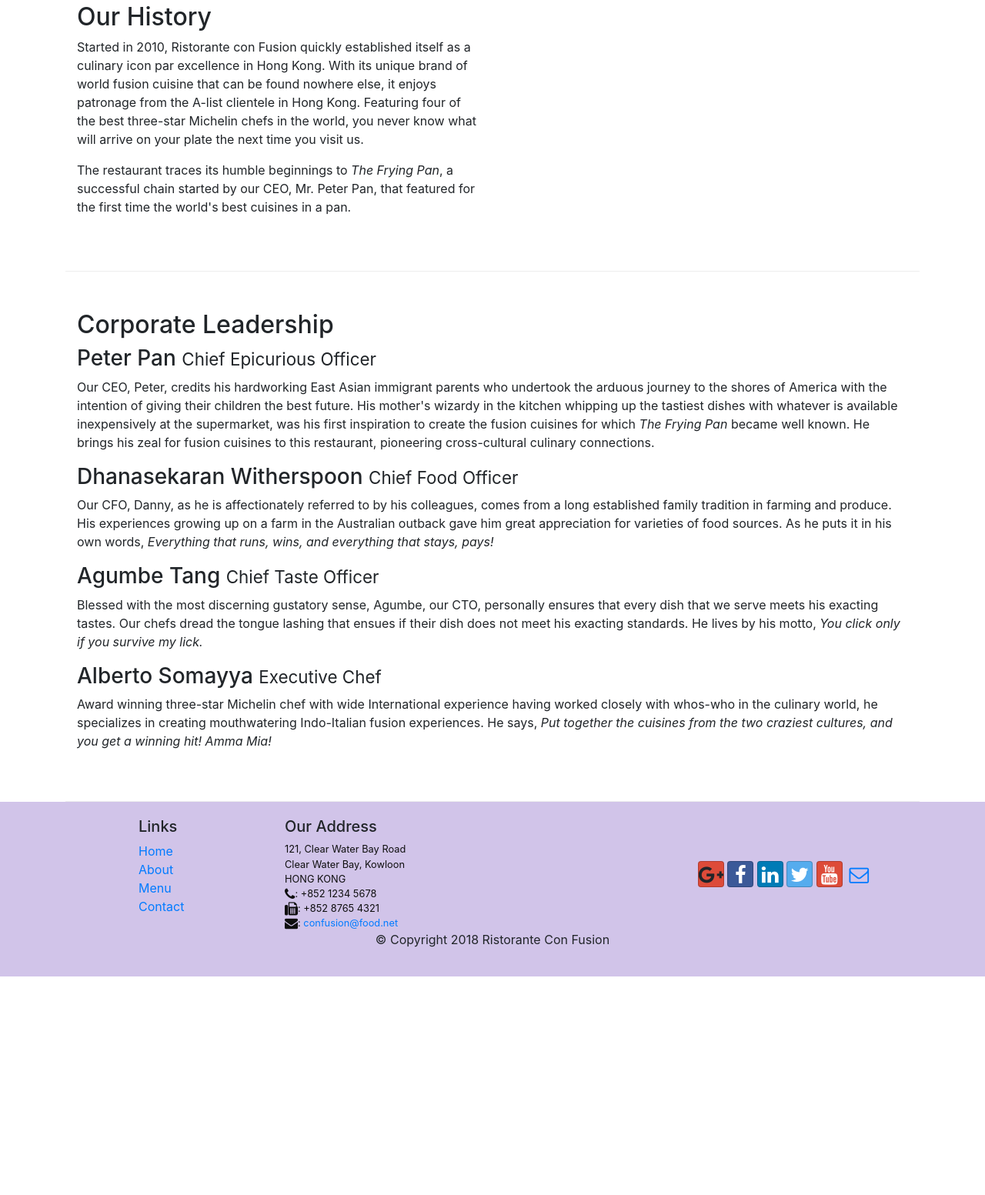
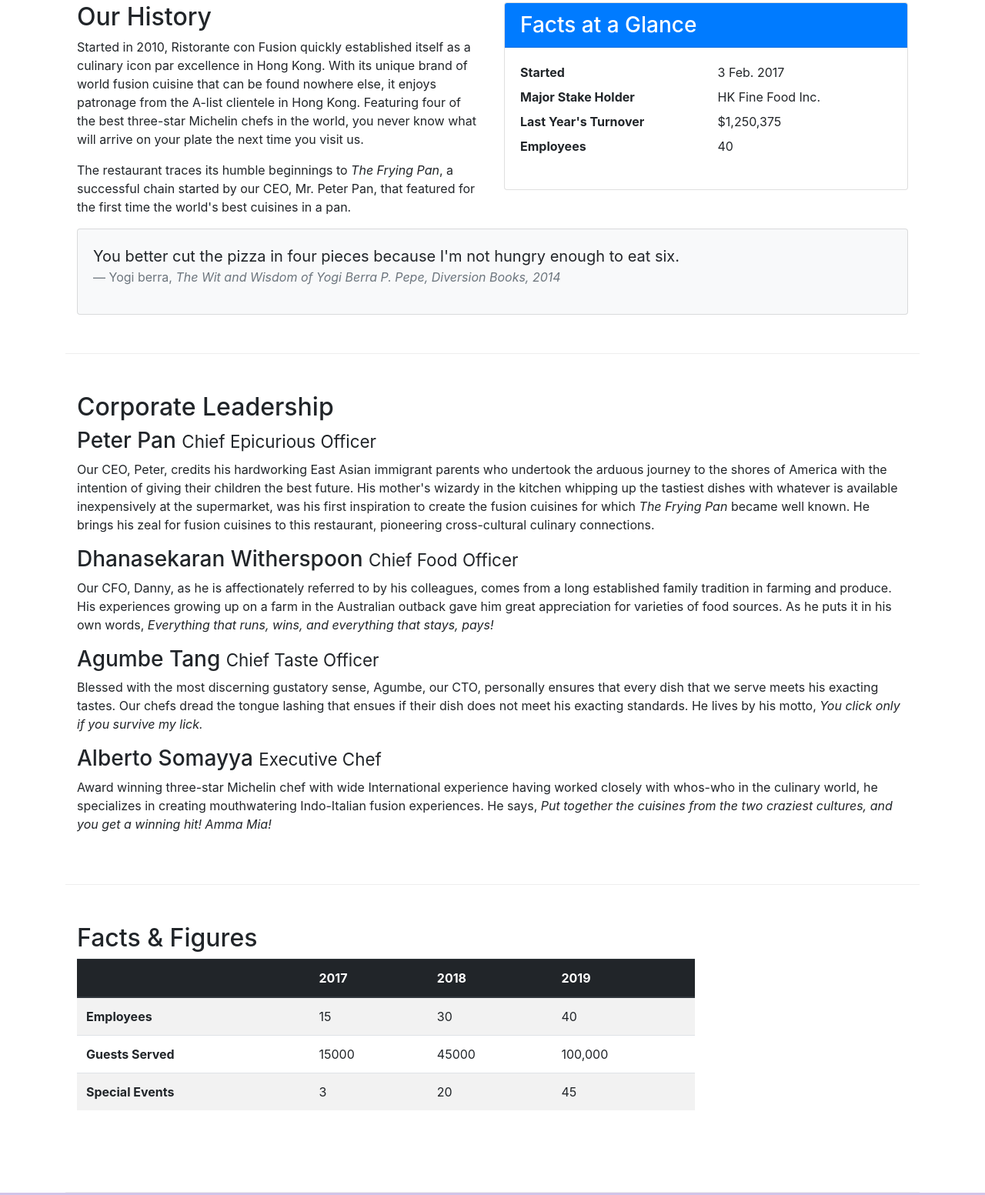
Before and after one commit to utkarshgoyal5/Confusion, a website: page aboutus.html in a window 1280 px wide. Shown: the part 512-2065 px from the top of the page at 77% size. Before the commit the page ends 1781 px from the top, so only its background shows below. Drawn offline with nearby package versions, Linux system fonts and the light colour scheme.

Commit message:
tables and cards

```diff
--- a/aboutus.html
+++ b/aboutus.html
@@ -65,6 +65,32 @@
                 <p>The restaurant traces its humble beginnings to <em>The Frying Pan</em>, a successful chain started by our CEO, Mr. Peter Pan, that featured for the first time the world's best cuisines in a pan.</p>
             </div>
             <div class="col col-sm">
+                <div class="card">
+                    <h3 class="card-header bg-primary text-white"> Facts at a Glance</h3>
+                    <div class="card-body">
+                        <dl class="row">
+                            <dt class="col-6">Started</dt>
+                            <dd class="col-6">3 Feb. 2017</dd>
+                            <dt class="col-6">Major Stake Holder</dt>
+                            <dd class="col-6">HK Fine Food Inc.</dd>
+                            <dt class="col-6">Last Year's Turnover</dt>
+                            <dd class="col-6">$1,250,375</dd>
+                            <dt class="col-6">Employees</dt>
+                            <dd class="col-6">40</dd>
+                        </dl>
+                    </div>
+                </div>
+            </div>
+
+            <div class="col-12">
+                <div class="card card-body bg-light">
+                    <blockquote class="blockquote">
+                        <p class="mb-0">You better cut the pizza in four pieces because I'm not hungry enough to eat six.</p>
+                        <footer class="blockquote-footer">Yogi berra,
+                            <cite title="Source Title">The Wit and Wisdom of Yogi Berra P. Pepe, Diversion Books, 2014</cite>
+                        </footer>
+                    </blockquote>
+                </div>
             </div>
         </div>
 
@@ -82,7 +108,46 @@
                 <p class="d-none d-sm-block">Award winning three-star Michelin chef with wide International experience having worked closely with whos-who in the culinary world, he specializes in creating mouthwatering Indo-Italian fusion experiences. He says, <em>Put together the cuisines from the two craziest cultures, and you get a winning hit! Amma Mia!</em></p>
             </div>
        </div>
+       <div class="row row-content">
+            <div class="col-12 col-sm-9">
+                <h2>Facts &amp; Figures </h2>
+                <div class="table-responsive">
+                    <table class="table table-striped">
+                        <thead class="thead-dark">
+                            <tr>
+                                <th>&nbsp;</th>
+                                <th>2017</th>
+                                <th>2018</th>
+                                <th>2019</th>
+                            </tr>
+                        </thead>
+                        <tbody>
+                            <tr>
+                                <th>Employees</th>
+                                <td>15</td>
+                                <td>30</td>
+                                <td>40</td>
+                            </tr>
+                            <tr>
+                                <th>Guests Served</th>
+                                <td>15000</td>
+                                <td>45000</td>
+                                <td>100,000</td>
+                            </tr>
+                            <tr>
+                                <th>Special Events</th>
+                                <td>3</td>
+                                <td>20</td>
+                                <td>45</td>
+                            </tr>
+                        </tbody>
+                    </table>
+                </div>
+            </div>
+            <div class="col-12 col-sm-3">
 
+            </div>
+       </div>
     </div>
 
     <footer class="footer">
```
